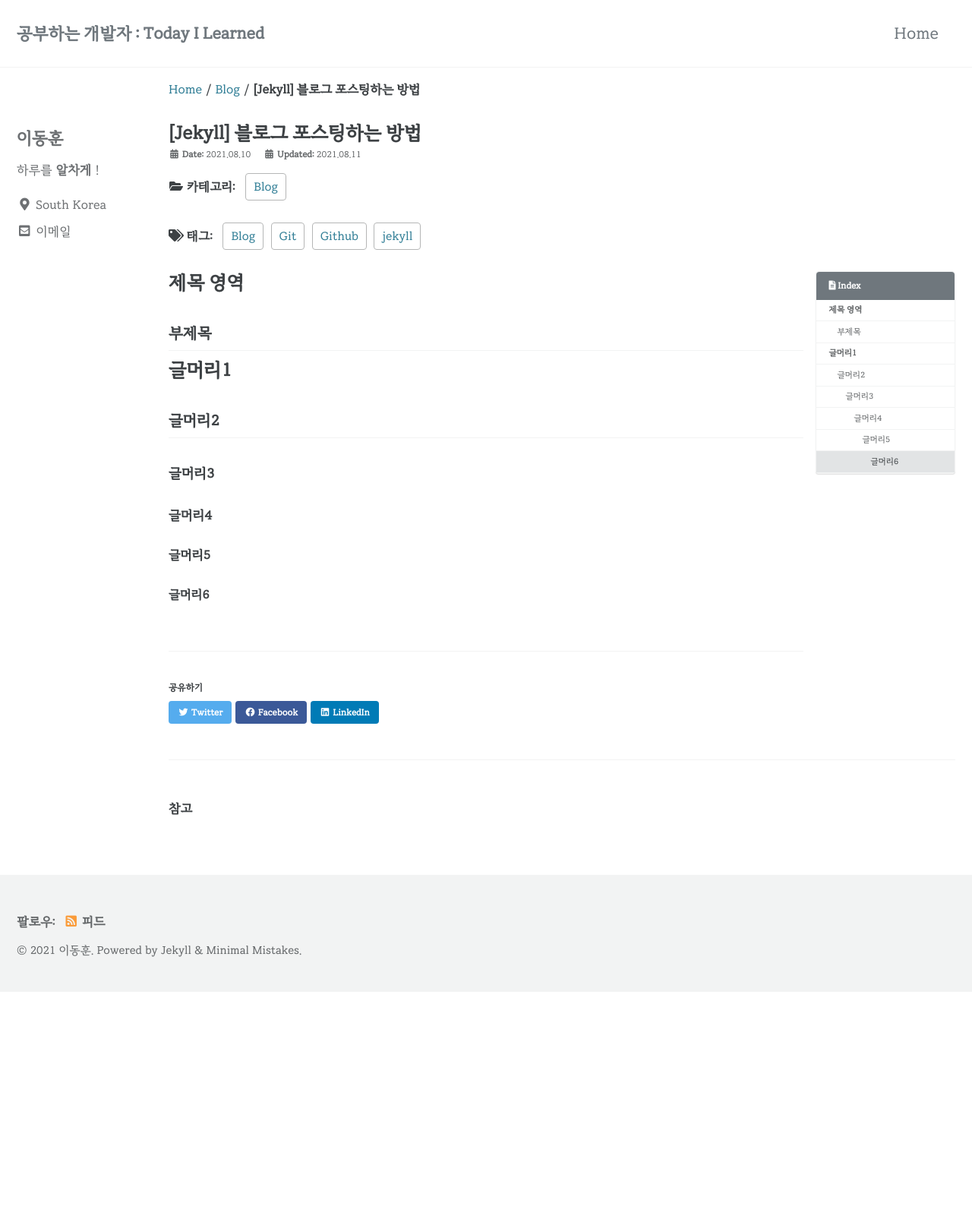
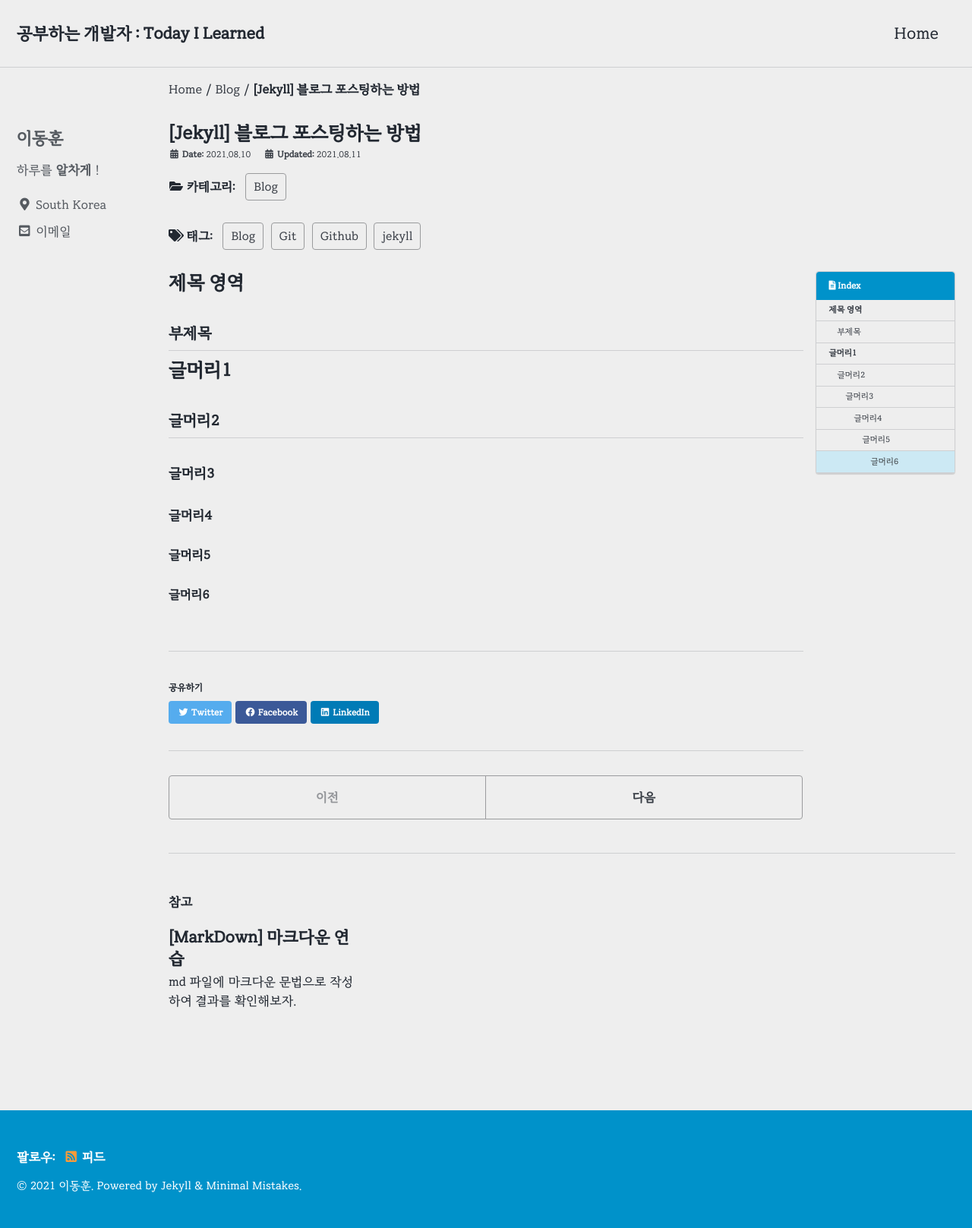
Before and after one commit to gchlee2/gchlee2.github.io, a Jekyll site: the page built from _posts/2021-08-10-my-first-post.md, in a window 1280 px wide. Shown: the whole page at 76% size. Built offline with Jekyll 4.4.1, drawn with Linux system fonts in a browser that asks for light colours; cached includes are drawn as plain includes; before the commit the page ends 1306 px from its top, so only the background shows below that; part of the change alters nothing that is shown.

Commit message:
새 포스팅 작성 및 테마 수정

````diff
--- a/_config.yml
+++ b/_config.yml
@@ -12,7 +12,7 @@
 
 # theme                  : "minimal-mistakes-jekyll"
 # remote_theme           : "mmistakes/minimal-mistakes"
-minimal_mistakes_skin    : "default" # "air", "aqua", "contrast", "dark", "dirt", "neon", "mint", "plum", "sunrise"
+minimal_mistakes_skin    : "air" # "default" "air", "aqua", "contrast", "dark", "dirt", "neon", "mint", "plum", "sunrise"
 
 # Site Settings
 locale                   : "ko-KR"
--- /dev/null
+++ b/_posts/2021-08-10-practice.md
@@ -0,0 +1,286 @@
+---
+title:  "[MarkDown] 마크다운 연습"
+excerpt: "md 파일에 마크다운 문법으로 작성하여 결과를 확인해보자. "
+
+categories:
+  - Blog
+tags:
+  - [Blog, jekyll, Github, Git]
+
+toc: true
+toc_sticky: true
+
+date: 2021-08-10
+last_modified_at: 2021-08-10
+---
+
+
+# 오늘의 공부
+jekyll로 github 블로그를 개설하여 포스팅에 필요한 마크다운을 알아보았습니다.
+
+## 줄바꿈
+줄바꿈은 br 태그<br>
+스페이스바 두번 으로 가능합니다.
+
+## 문단나누기
+문단은 한줄 공백으로 작성합니다.
+
+## 중첩구조
+중첩된구조는 - 와 스페이스바 2번을 입력합니다
+- hi
+  - hello
+    - 안녕
+
+## 마크다운 문법을 그대로 노출시킬 때
+마크다운 문법 앞에 \를 붙입니다.
+\<br>, \<a>
+
+## Header
+글의 제목 헤더는 # 으로 표기하며 6개 까지 사용할 수 있습니다.
+\#  h1
+\##  h2
+\###  h3
+\####  h4
+\#####  h5
+\######  h6
+h1,h2는 == 으로 표현가능합니다.
+
+## 텍스트
+
+### 텍스트 강조하기
+\**강조된 텍스트**
+**텍스트 강조**
+
+### 텍스트 기울이기
+\*텍스트 기울이기*
+*기울어진 텍스트*
+
+### 취소선
+\~~취소선 텍스트~~
+~~취소선 입니다~~
+
+### 글씨 색
+\<span style="color:red">빨간 색 입니다.</span>
+<span style="color:red">빨간 색 입니다.</span>
+
+### 모두 적용
+\~~\*\*\*\<span style="color:red">텍스트</span>***~~
+~~***<span style="color:red">텍스트</span>***~~
+
+## 코드 블록
+
+### inline 코드 블록
+이런게 바로 \`인라인 코드\` 입니다.
+이런게 바로 `int i = 0` 입니다.
+
+### 코드 블록
+\`\`\` 언어 이름(소문자)
+코드 내용 부분
+\```
+
+언어 이름을 적으면 예약어, 변수 등에 색깔 하이라이팅이 들어갑니다.
+
+\```c++
+#include <iostream>
+using namespace std;
+
+int main()
+{
+cout « “Hello World !” « endl; // 안녕!
+}
+\```
+
+```c++
+#include <iostream>
+using namespace std;
+
+int main()
+{
+cout « “Hello World !” « endl; // 안녕!
+}
+```
+스페이스바 4번으로도 표현할 수 있다
+
+```
+    이번주 주말에 뭐 할까?
+```
+
+    이번주 주말에 뭐 할까?
+
+## 링크
+
+### 링크만 있는 inline 링크
+\<링크주소>
+
+    <https://www.google.com>
+
+
+<https://www.google.com>
+
+### 설명 있는 inline 링크
+\[링크설명](링크주소)
+```
+[구글 홈페이지](https://www.google.com)
+```
+[구글 홈페이지](https://www.google.com)
+
+### 동일 파일 내에서의 문단(헤더) 이동 링크
+\[설명어](문단의 주소)
+
+**문단의 주소 따는 방법** [theorydb님 블로그 참고](https://theorydb.github.io/envops/2019/05/22/envops-blog-how-to-use-md/#markdown%EC%9D%98-%EB%B0%98%EB%93%9C%EC%8B%9C-%EC%95%8C%EC%95%84%EC%95%BC-%ED%95%98%EB%8A%94-%EB%AC%B8%EB%B2%95)
+
+  - 1.헤더 제목 문자열을 복사하고 `(문단의 주소)`에 복사한다.
+  - 2.특수 문자를 제거한다.
+  - 3.공백을 `-`로 변경한다.
+  - 4.대문자는 소문자로 변경한다. 예시) "#Markdown! 장점" > "#markdown!-장점"
+
+```
+[코드 블록](#코드-블록)
+```
+[코드 블록](#코드-블록)
+
+### 그림 링크 삽입
+\!\[image](이미지주소)
+로컬 파일 경로도 가능하다.
+
+![아기 페페](https://image.fmkorea.com/files/attach/new/20190611/486616/1585860246/1892567706/8df10828d0c10c56914484423be94d2d.jpeg)
+
+### 그림 자체에 링크 걸기
+\[\!\[image](이미지주소)](이동하려는 링크 주소)
+[![구글 로고](https://upload.wikimedia.org/wikipedia/commons/thumb/2/2f/Google_2015_logo.svg/800px-Google_2015_logo.svg.png)](https://www.google.co.kr)
+
+## 인용문
+`>`로 표현할 수 있다. `>>`두개 쓰면 중첩된 인용문. 중첩시킬땐 앞에 스페이스바 2번!
+
+```
+> 이건 인용문
+  >> 이건 중첩 인용문
+```
+>인용문
+  >>중첩 인용문
+
+`<cite> ---`태그와 \{\{: .small}} 를 함께 써서 인용문 출처도 남겨보자
+```
+<cite>Steve Jobs</cite> --- Apple Worldwide Developers' Conference, 1997
+{: .small}
+```
+<cite>Steve Jobs</cite> --- Apple Worldwide Developers' Conference, 1997
+{: .small}
+
+
+## 리스트
+
+### unordered list
+```
+- 순서가
+  * 없는
+    + 목록
+  * 순서가
+-없어용
+```
+- 순서가
+  * 없는
+    + 목록
+  * 순서가
+- 없어용
+
+### ordered list
+```
+1. 순서가
+2. 있는
+  1. 목록
+    - 하나
+    - 둘
+  2. 목록
+    - 하나
+    - 둘
+3. 목록
+```
+1. 순서가
+2. 있는
+  1. 목록
+    - 하나
+    - 둘
+  2. 목록
+    - 하나
+    - 둘
+3. 목록
+
+### check list
+```
+- [ ] 체크 안됨
+- [X] 체크 됨
+```
+- [ ] 체크 안됨
+- [X] 체크 됨
+
+## 구분선
+`***` 와 `---`로 나타낼 수 있다.
+```
+***
+---
+```
+
+***
+---
+
+## 테이블
+`|`와`-`(3개 이상)의 조합으로 테이블을 만들 수 있다.
+  - 정렬
+    - 왼쪽 정렬  \|:-\|
+    - 오른쪽 정렬 \|-:\|
+    - 가운데 정렬 \|:-:\|
+
+```
+|**제목**|레이팅|감상평|
+|:---:|---:|---|
+|복수는 나의 것|⭐⭐⭐⭐⭐|내가|
+|올드 보이|⭐⭐⭐⭐⭐|좋아하는|
+|친절한 금자씨|⭐⭐⭐⭐⭐|박찬욱 영화!|
+```
+
+|**제목**|레이팅|감상평|
+|:---:|---:|---|
+|복수는 나의 것|⭐⭐⭐⭐⭐|내가|
+|올드 보이|⭐⭐⭐⭐⭐|좋아하는|
+|친절한 금자씨|⭐⭐⭐⭐⭐|박찬욱 영화!|
+
+## 토글 리스트 (접기/펼치기)
+마크다운은 토글을 지원하지 않으므로 HTML의 `details`태그로 사용 가능하다.
+`divmarkdown=" 1 "`은 jekyll에서 html사이에 markdown을 인식 하기 위한 코드이다.
+[참고 블로그](https://inasie.github.io/it%EC%9D%BC%EB%B0%98/%EB%A7%88%ED%81%AC%EB%8B%A4%EC%9A%B4-expander-control/)
+
+```
+<details>
+<summary>여기를 눌러주세요</summary>
+<div markdown="1">
+
+😎숨겨진 내용😎
+
+</div>
+</details>
+```
+<details>
+<summary>여기를 눌러주세요</summary>
+<div markdown="1">
+
+😎숨겨진 내용😎
+
+</div>
+</details>
+
+## 버튼
+링크 부분을 그냥 `#`로 두면 페이지 맨위로 이동한다. 이를 이용해 맨위로 가기 버튼을 만든다.
+```
+<a href="#" class="btn--success">Success Button</a>
+```
+<a href="#" class="btn--success">Success Button</a>
+```
+[Default Button](#){: .btn .btn--primary }
+```
+[Default Button](#){: .btn .btn--primary }
+
+## 마지막 팁!
+밑 줄을 치는 \<u>\</u> 라든가 토글 리스트라든가 코드 블록이라든가 이렇게 좀 귀찮은 문법들은 항상 수동으로 일일이 치기엔 시간도 걸리고 귀찮을 것이다. 나는 Visual Studio Code 로 블로그 포스팅을 하고 있는데 이러한 `html`, `markdown` 문법 코드과 자주 사용하는 문법들을 단축어로 등록하여 조금 귀찮음을 덜며 포스팅을 하고 있다.
+
+이에 대한 방법은 [[VS Code] 커스텀 자동완성, Snippets](https://ansohxxn.github.io/vs/snippets/) 에 포스팅 해두었으니 비주얼 스튜디오 코드를 사용하시는 분들이라면 도움이 되실 것 같다.
````
